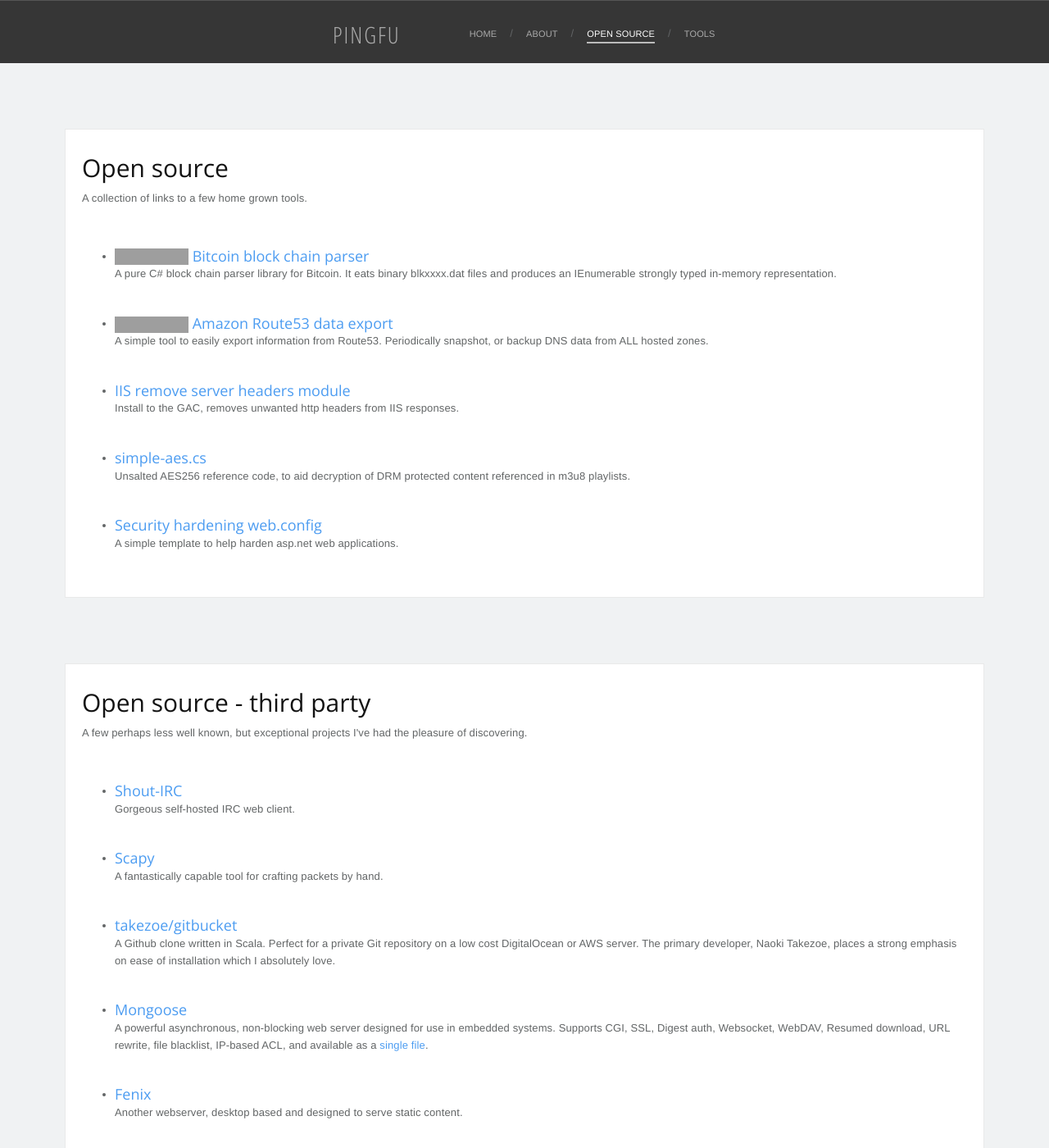
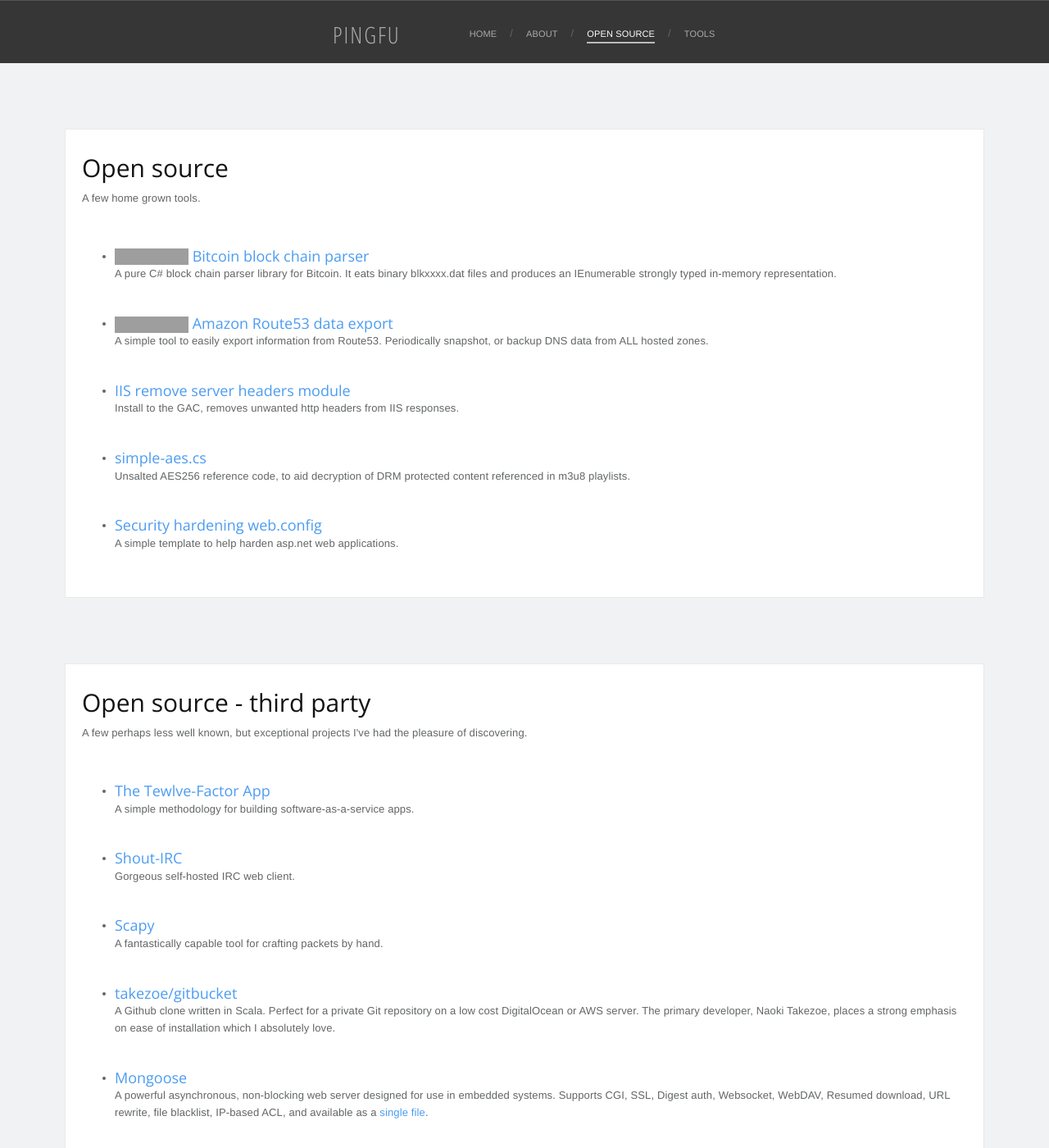
Before and after one commit to pingfu/pingfu.github.io, a Jekyll site: the page built from open-source.html, in a window 1280 px wide and 1400 px high. Shown: the whole window at 82% size. Built offline with Jekyll 4.4.1, drawn with Linux system fonts in a browser that asks for light colours; nearby versions of some CDN libraries; grey boxes are pictures that could not be loaded.

Commit message:
added a new project

```diff
--- a/open-source.html
+++ b/open-source.html
@@ -8,7 +8,7 @@
 
 	<h1>Open source</h1>
 
-	<p>A collection of links to a few home grown tools.</p>
+	<p>A few home grown tools.</p>
 
 	<ul class="tools">
 
@@ -56,6 +56,11 @@
 	<p>A few perhaps less well known, but exceptional projects I've had the pleasure of discovering.</p>
 
 	<ul class="tools">
+
+		<li>
+			<h2><a target="_blank" href="http://12factor.net/">The Tewlve-Factor App</a></h2>
+			<p>A simple methodology for building software-as-a-service apps.</p>
+		</li>
 
 		<li>
 			<h2><a target="_blank" href="http://shout-irc.com/">Shout-IRC</a></h2>
```
